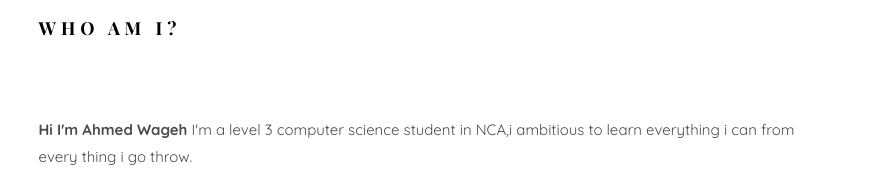
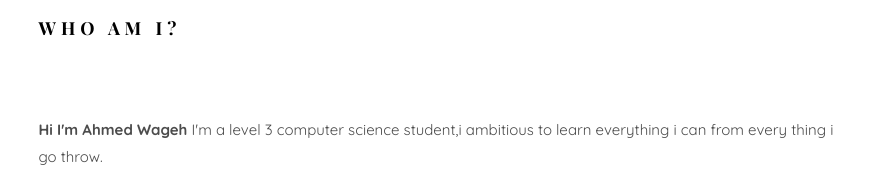
Before and after one commit to null0pull/Portfolio, a plain HTML site: page index.html in a window 1280 px wide. Shown: the part 1046-1236 px from the top of the page, without its empty margins (354-1226 px from the left). Drawn offline with nearby package versions, Linux system fonts and the light colour scheme; files whose address does not match are found by name; a web font is replaced by a local one.

Commit message:
Update index.html

```diff
--- a/index.html
+++ b/index.html
@@ -137,7 +137,7 @@
 									<div class="about-desc">
 										<span class="heading-meta">About Me</span>
 										<h2 class="colorlib-heading">Who Am I?</h2>
-										<p><strong>Hi I'm Ahmed Wageh</strong> I'm a level 3 computer science student in NCA,i ambitious to learn everything i can from every thing i go throw.</p>
+										<p><strong>Hi I'm Ahmed Wageh</strong> I'm a level 3 computer science student,i ambitious to learn everything i can from every thing i go throw.</p>
 										<p> I have 2 years experience with python scripting & GUI ( Tkinter ), one year experience with ( Sql ). <br> Excellent work with MS Office and (Ps , Xd)</p>
 										<p>My hobbies is : <br> • Reading <br> • Songs Writing <br><a href="https://soundcloud.com/ahmedtrojan" target="_blank"> • Rap vocals </a> <br> • Billiard <br> • Birds Keeping<a href="www.instagram.com/budgiano"><strong>Instagram</strong></a></br>
 									</div>
```
